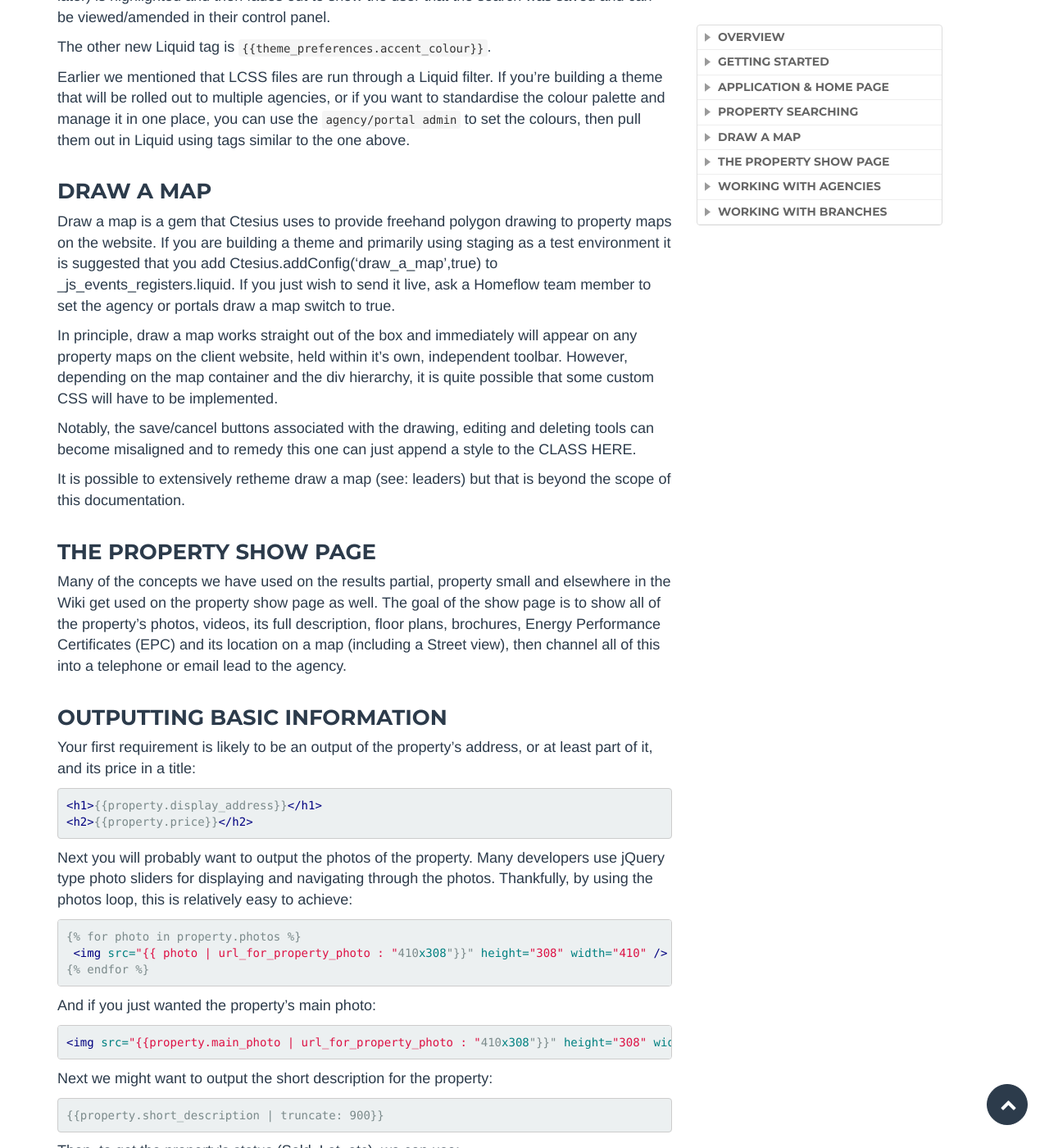
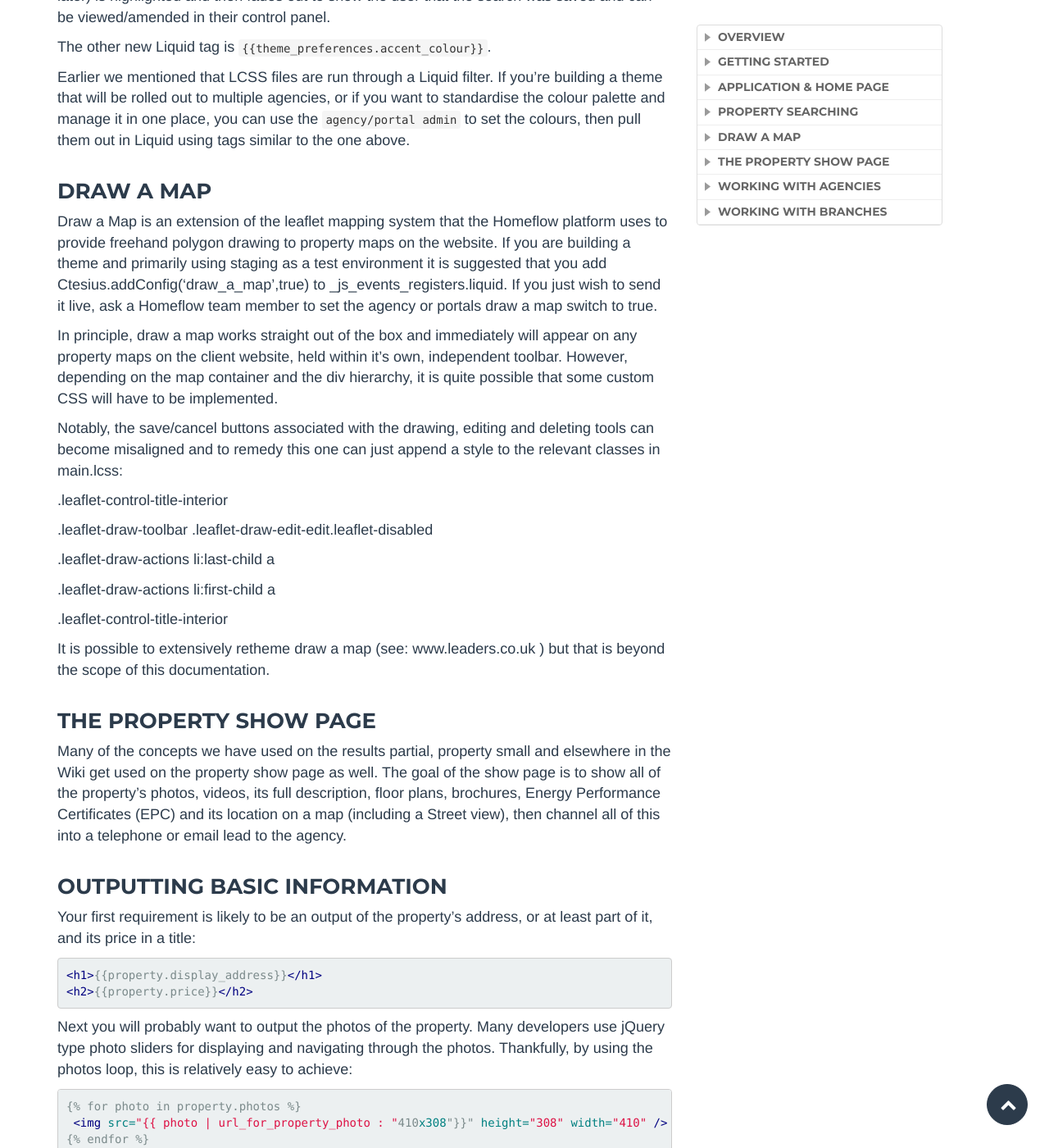
Before and after one commit to homeflow/homeflow.github.io, a Jekyll site: the page built from _posts/2014-08-13-ctesius.md, in a window 1280 px wide and 1400 px high, scrolled down 20717 px. Shown: the whole window at 82% size. Built offline with Jekyll 4.4.1, drawn with Linux system fonts in a browser that asks for light colours.

Commit message:
dis doc
Signed-off-by: James Piggles <jack@homeflow.co.uk>

```diff
--- a/_posts/2014-08-13-ctesius.md
+++ b/_posts/2014-08-13-ctesius.md
@@ -814,13 +814,30 @@ Earlier we mentioned that LCSS files are run through a Liquid filter. If you're
 
 ###Draw a Map
 
-Draw a map is a gem that Ctesius uses to provide freehand polygon drawing to property maps on the website. If you are building a theme and primarily using staging as a test environment it is suggested that you add Ctesius.addConfig('draw_a_map',true) to _js_events_registers.liquid. If you just wish to send it live, ask a Homeflow team member to set the agency or portals draw a map switch to true.
+Draw a Map is an extension of the leaflet mapping system that the Homeflow platform uses to provide freehand polygon drawing to property maps on the website. If you are building a theme and primarily using staging as a test environment it is suggested that you add Ctesius.addConfig('draw_a_map',true) to _js_events_registers.liquid. If you just wish to send it live, ask a Homeflow team member to set the agency or portals draw a map switch to true.
 
 In principle, draw a map works straight out of the box and immediately will appear on any property maps on the client website, held within it's own, independent toolbar. However, depending on the map container and the div hierarchy, it is quite possible that some custom CSS will have to be implemented.
 
-Notably, the save/cancel buttons associated with the drawing, editing and deleting tools can become misaligned and to remedy this one can just append a style to the CLASS HERE.
+Notably, the save/cancel buttons associated with the drawing, editing and deleting tools can become misaligned and to remedy this one can just append a style to the relevant classes in main.lcss:
 
-It is possible to extensively retheme draw a map (see: leaders) but that is beyond the scope of this documentation.
+.leaflet-control-title-interior
+
+.leaflet-draw-toolbar .leaflet-draw-edit-edit.leaflet-disabled
+
+
+.leaflet-draw-actions li:last-child a
+
+
+.leaflet-draw-actions li:first-child a
+
+.leaflet-control-title-interior
+
+
+
+
+It is possible to extensively retheme draw a map (see: www.leaders.co.uk ) but that is beyond the scope of this documentation.
+
+
 
 ###The property show page
 
```
